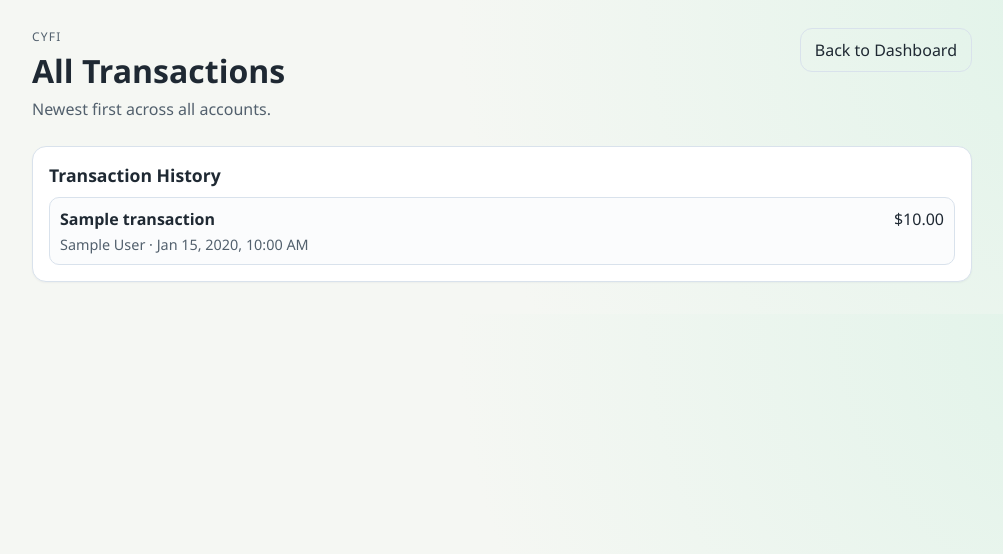
After one commit to setzexe/CyFi, a Flask app: page /transactions in a window 1280 px wide. The commit adds this page. Shown: the top 554 px of the page, without its empty margins (138-1141 px from the left). Run offline with Flask 3, Linux system fonts and the light colour scheme; tables that the repository leaves empty hold one stand-in row (values such as "Sample post"); some libraries are stand-ins or nearby versions.

Commit message:
All transactions page added

```diff
--- a/app.py
+++ b/app.py
@@ -135,6 +135,10 @@ def create_app(test_config: dict | None = None) -> Flask:
             account_balance=_money(account.current_balance or Decimal("0.00")),
         )
 
+    @app.get("/transactions")
+    def all_transactions_page():
+        return render_template("transactions.html")
+
     @app.get("/health/db")
     def db_health():
         try:
@@ -248,6 +252,30 @@ def create_app(test_config: dict | None = None) -> Flask:
                     {
                         "id": tx.id,
                         "account_id": tx.account_id,
+                        "account_name": tx.account.name if tx.account is not None else "Unknown",
+                        "transaction_name": tx.transaction_name,
+                        "amount": _money(tx.amount),
+                        "category": tx.category,
+                        "transaction_type": tx.transaction_type,
+                        "note": tx.note,
+                        "occurred_at": _serialize_datetime(tx.occurred_at),
+                    }
+                    for tx in items
+                ]
+            }
+        )
+
+    @app.get("/api/transactions")
+    def list_all_transactions():
+        items = Transaction.query.order_by(Transaction.occurred_at.desc(), Transaction.id.desc()).all()
+
+        return jsonify(
+            {
+                "transactions": [
+                    {
+                        "id": tx.id,
+                        "account_id": tx.account_id,
+                        "account_name": tx.account.name if tx.account is not None else "Unknown",
                         "transaction_name": tx.transaction_name,
                         "amount": _money(tx.amount),
                         "category": tx.category,
--- /dev/null
+++ b/static/transactions.css
@@ -0,0 +1,102 @@
+:root {
+  --bg: #f5f7f3;
+  --surface: #ffffff;
+  --ink: #1f2933;
+  --muted: #52606d;
+  --border: #d9e2ec;
+}
+
+* {
+  box-sizing: border-box;
+}
+
+body {
+  margin: 0;
+  color: var(--ink);
+  font-family: "Avenir Next", "Segoe UI", sans-serif;
+  background: radial-gradient(circle at top right, #dff3e8, var(--bg) 52%);
+}
+
+.topbar {
+  max-width: 980px;
+  margin: 0 auto;
+  padding: 28px 20px 12px;
+  display: flex;
+  justify-content: space-between;
+  gap: 16px;
+}
+
+.eyebrow {
+  margin: 0;
+  letter-spacing: 0.1em;
+  font-size: 0.75rem;
+  color: var(--muted);
+}
+
+h1 {
+  margin: 4px 0 6px;
+  font-size: 2rem;
+}
+
+.subtitle {
+  margin: 0;
+  color: var(--muted);
+}
+
+.layout {
+  max-width: 980px;
+  margin: 0 auto;
+  padding: 14px 20px 32px;
+}
+
+.card {
+  background: var(--surface);
+  border: 1px solid var(--border);
+  border-radius: 14px;
+  padding: 16px;
+  box-shadow: 0 1px 2px rgba(16, 24, 40, 0.04);
+}
+
+h2 {
+  margin: 0 0 10px;
+  font-size: 1.1rem;
+}
+
+.stack {
+  margin: 0;
+  padding: 0;
+  list-style: none;
+  display: grid;
+  gap: 8px;
+}
+
+.stack li {
+  border: 1px solid var(--border);
+  border-radius: 10px;
+  padding: 10px;
+  background: #fbfcfd;
+}
+
+.item-top {
+  display: flex;
+  justify-content: space-between;
+  gap: 10px;
+}
+
+.item-sub {
+  margin-top: 5px;
+  color: var(--muted);
+  font-size: 0.9rem;
+}
+
+.ghost-btn {
+  width: auto;
+  height: fit-content;
+  align-self: start;
+  text-decoration: none;
+  color: var(--ink);
+  border: 1px solid var(--border);
+  border-radius: 12px;
+  padding: 10px 14px;
+  background: transparent;
+}
--- /dev/null
+++ b/static/transactions.js
@@ -0,0 +1,94 @@
+const ui = {
+  transactionsList: document.getElementById("transactionsList"),
+};
+
+function formatMoney(value) {
+  const parsed = Number.parseFloat(String(value ?? "0"));
+  return new Intl.NumberFormat("en-US", {
+    style: "currency",
+    currency: "USD",
+  }).format(Number.isFinite(parsed) ? parsed : 0);
+}
+
+function formatDateTime(value) {
+  if (!value) {
+    return "Unknown date";
+  }
+
+  const parsed = new Date(value);
+  if (Number.isNaN(parsed.getTime())) {
+    return "Unknown date";
+  }
+
+  return new Intl.DateTimeFormat("en-US", {
+    dateStyle: "medium",
+    timeStyle: "short",
+  }).format(parsed);
+}
+
+function clearChildren(node) {
+  while (node.firstChild) {
+    node.removeChild(node.firstChild);
+  }
+}
+
+async function toJson(response) {
+  const body = await response.json().catch(() => ({}));
+  if (!response.ok) {
+    throw new Error(body.error || "Request failed");
+  }
+  return body;
+}
+
+function listItem(title, value, detail) {
+  const li = document.createElement("li");
+
+  const top = document.createElement("div");
+  top.className = "item-top";
+
+  const strong = document.createElement("strong");
+  strong.textContent = title;
+
+  const amount = document.createElement("span");
+  amount.textContent = value;
+
+  top.appendChild(strong);
+  top.appendChild(amount);
+
+  const sub = document.createElement("div");
+  sub.className = "item-sub";
+  sub.textContent = detail;
+
+  li.appendChild(top);
+  li.appendChild(sub);
+  return li;
+}
+
+function renderTransactions(payload) {
+  clearChildren(ui.transactionsList);
+  const transactions = payload.transactions || [];
+
+  if (!transactions.length) {
+    const empty = document.createElement("li");
+    empty.textContent = "No transactions found yet.";
+    ui.transactionsList.appendChild(empty);
+    return;
+  }
+
+  for (const tx of transactions) {
+    const detail = `${tx.account_name} · ${formatDateTime(tx.occurred_at)}`;
+    ui.transactionsList.appendChild(listItem(tx.transaction_name, formatMoney(tx.amount), detail));
+  }
+}
+
+async function loadTransactions() {
+  const payload = await fetch("/api/transactions").then(toJson);
+  renderTransactions(payload);
+}
+
+loadTransactions().catch((error) => {
+  clearChildren(ui.transactionsList);
+  const failed = document.createElement("li");
+  failed.textContent = error.message;
+  ui.transactionsList.appendChild(failed);
+});
--- a/templates/dashboard.html
+++ b/templates/dashboard.html
@@ -57,8 +57,9 @@
       </section>
 
       <section class="card">
-        <h2>Recent Purchases</h2>
+        <h2>Recent Transactions</h2>
         <ul id="recentList" class="stack"></ul>
+        <a class="secondary-btn" href="{{ url_for('all_transactions_page') }}">See All Transactions</a>
       </section>
 
       <section class="card">
--- /dev/null
+++ b/templates/transactions.html
@@ -0,0 +1,28 @@
+<!doctype html>
+<html lang="en">
+  <head>
+    <meta charset="utf-8" />
+    <meta name="viewport" content="width=device-width, initial-scale=1" />
+    <title>All Transactions | CyFi</title>
+    <link rel="stylesheet" href="{{ url_for('static', filename='transactions.css') }}" />
+  </head>
+  <body>
+    <header class="topbar">
+      <div>
+        <p class="eyebrow">CYFI</p>
+        <h1>All Transactions</h1>
+        <p class="subtitle">Newest first across all accounts.</p>
+      </div>
+      <a class="ghost-btn" href="{{ url_for('home') }}">Back to Dashboard</a>
+    </header>
+
+    <main class="layout">
+      <section class="card">
+        <h2>Transaction History</h2>
+        <ul id="transactionsList" class="stack"></ul>
+      </section>
+    </main>
+
+    <script src="{{ url_for('static', filename='transactions.js') }}"></script>
+  </body>
+</html>
```
Also changed, not shown: static/dashboard.js (+19 -3 lines), tests/test_app.py (+89 -0 lines).
